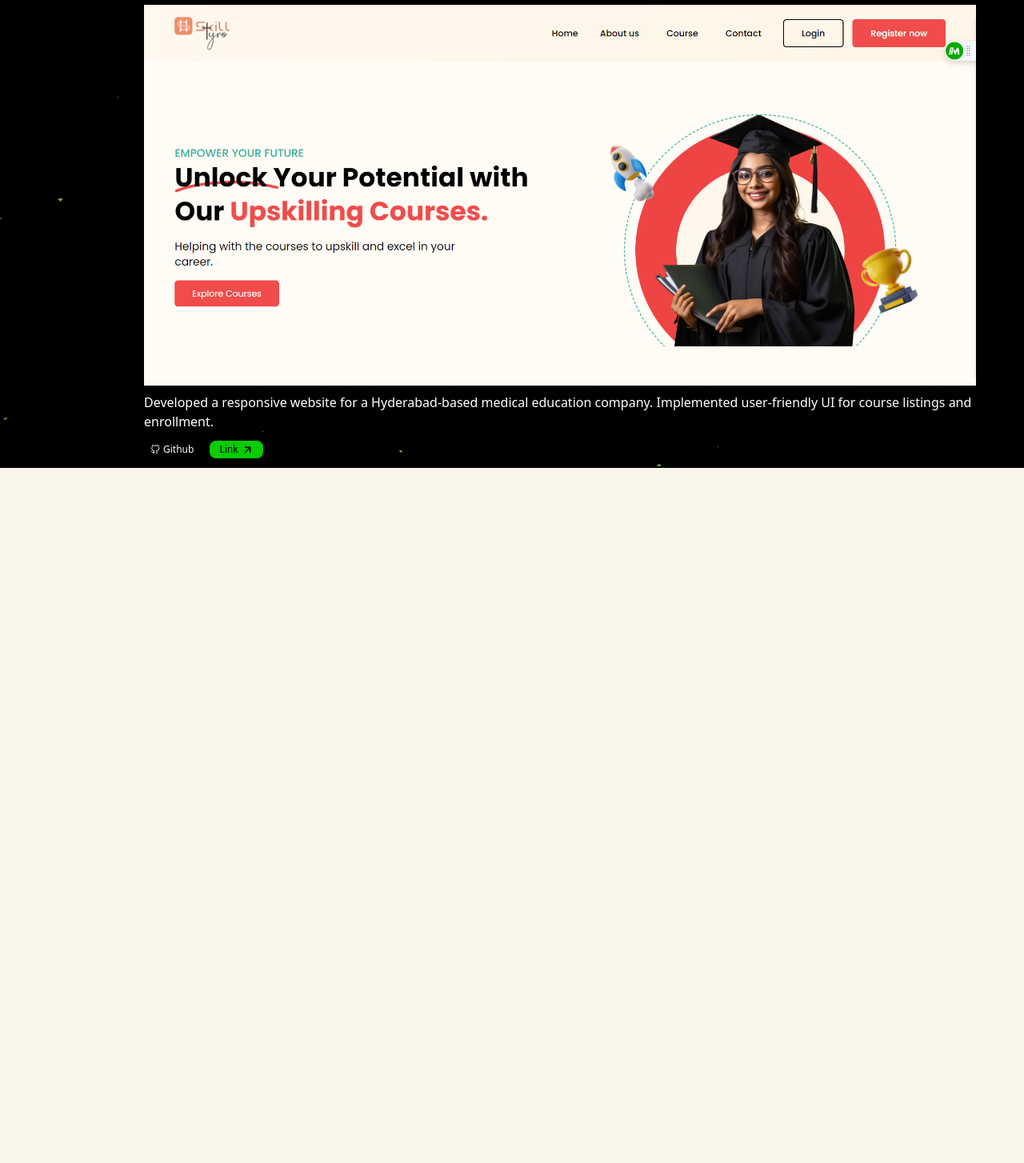
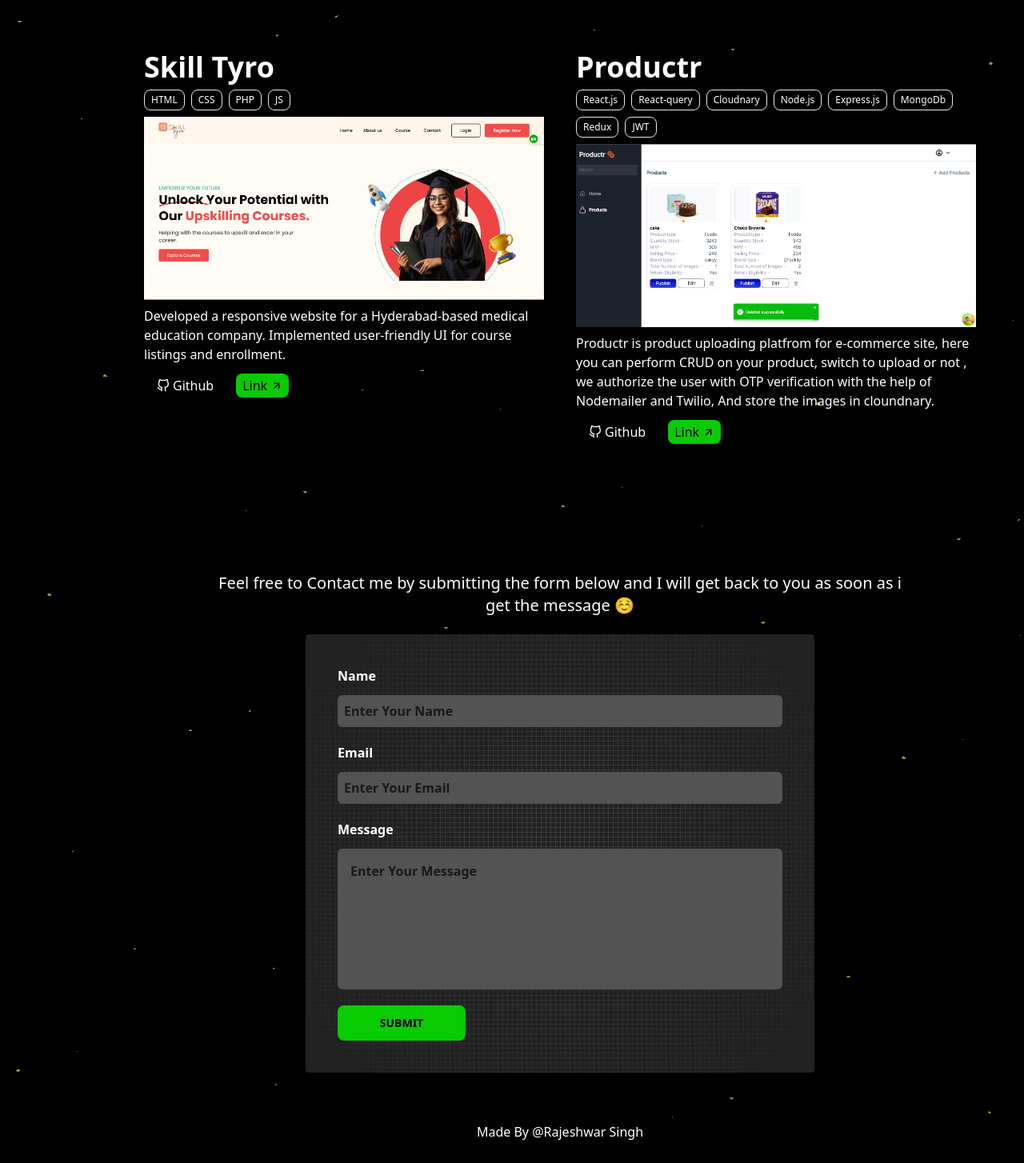
Before and after one commit to rsr11/my-portfolio, a React (Vite) app: page / in a window 1280 px wide. Shown: the part 796-2250 px from the top of the page at 80% size. Before the commit the page ends 1381 px from the top, so only its background shows below. Built offline with nearby package versions, Linux system fonts and the light colour scheme.

Commit message:
contact form added

```diff
--- a/package.json
+++ b/package.json
@@ -11,7 +11,7 @@
   },
   "dependencies": {
     "@formspree/react": "^2.5.1",
-    "framer-motion": "^10.17.9",
+    "motion": "^12.29.0",
     "react": "^18.2.0",
     "react-dom": "^18.2.0",
     "react-icons": "^5.5.0",
--- a/src/Contact.jsx
+++ b/src/Contact.jsx
@@ -2,18 +2,18 @@ import React from 'react'
 
 const Contact = () => (
     <section className='mt-40' id='contact' >
-        <h1 className='text-5xl text-center font-bold mb-16'>
-            <span className=' after:content-[""] relative after:w-16 after:h-2 after:-bottom-5 after:left-12 after:rounded-md after:absolute after:bg-violet-700 '>Contact</span>
-        </h1>
-        <p className='text-center text-xl lg:mx-24 text-slate-600'>Feel free to Contact me by submitting the form below and I will get back to you as soon as i get the message🙂</p>
-        <form action="https://formspree.io/f/xdoqojgw" method='POST' id='feedback' className='flex flex-col mt-20 lg:w-[50vw] mx-auto bgPatter border-2 border-black shadow-black bg-white p-10 rounded-md shadow-lg'>
+        {/* <h1 className='text-5xl text-center font-bold mb-16'> */}
+            {/* <span className=' after:content-[""] relative after:w-16 after:h-2 after:-bottom-5 after:left-12 after:rounded-md after:absolute after:bg-violet-700 '>Contact</span> */}
+        {/* </h1> */}
+        <p className='text-center text-lg sm:text-xl lg:mx-24 text-white'>Feel free to Contact me by submitting the form below and I will get back to you as soon as i get the message ☺️</p>
+        <form action="https://formspree.io/f/xdoqojgw" method='POST' id='feedback' className='flex text-white flex-col mt-5 pageBg6 lg:w-[50vw] mx-auto bgPatter border-2 border-black shadow-black bg-white p-10 rounded-md shadow-lg'>
             <label htmlFor="name"  className='mb-3 font-semibold'>Name</label>
-            <input type="text" autoComplete='off' required name='name' className='p-4 mb-5 bg-[#F9F5EB] placeholder:text-gray-600 placeholder:font-semibold ' placeholder='Enter Your Name' id='name'  />
+            <input type="text" autoComplete='off' required name='name' className='p-2 mb-5 rounded-md bg-[#535353] placeholder:text-[#191919] placeholder:font-semibold ' placeholder='Enter Your Name' id='name'  />
             <label htmlFor="email" className='mb-3 font-semibold'>Email</label>
-            <input type="email" autoComplete='off' required name="email" id="email" placeholder='Enter Your Email' className='placeholder:font-semibold bg-[#F9F5EB] p-4 mb-5 placeholder:text-gray-600' />
+            <input type="email" autoComplete='off' required name="email" id="email" placeholder='Enter Your Email' className='placeholder:font-semibold rounded-md bg-[#535353] placeholder:text-[#191919] p-2 mb-5' />
             <label htmlFor="message" className='mb-3 font-semibold'>Message</label>
-            <textarea name="message" autoComplete='false' required id="message" cols="30" rows="10" className='placeholder:font-semibold bg-[#F9F5EB] p-4 mb-5 resize-none placeholder:text-gray-600' placeholder='Enter Your Message' ></textarea>
-            <button type='submit' name='submit' className='py-4 w-40 px-10 text-lg font-semibold bg-violet-700 hover:bg-violet-600 rounded-lg mt-8 text-white' >SUBMIT</button>
+            <textarea name="message" autoComplete='false' required id="message" cols="30" rows="6" className='placeholder:font-semibold rounded-md bg-[#535353] placeholder:text-[#191919] p-4 mb-5 resize-none' placeholder='Enter Your Message' ></textarea>
+            <button type='submit' name='submit' className='py-3 text-sm w-40 px-0 font-semibold bg-[#08CB00] rounded-lg mt-0 text-black' >SUBMIT</button>
         </form>
 
 
--- /dev/null
+++ b/src/componets/Footer.jsx
@@ -0,0 +1,11 @@
+import React from 'react'
+
+const Footer = () => {
+  return (
+    <footer className='text-white text-center py-5 mt-10' >
+        <p>Made By @Rajeshwar Singh</p>
+    </footer>
+  )
+}
+
+export default Footer
--- a/src/componets/HeroSection.jsx
+++ b/src/componets/HeroSection.jsx
@@ -5,7 +5,7 @@ import { IoArrowUp } from 'react-icons/io5';
 import { FaFileDownload } from 'react-icons/fa';
 import BitmojiProfile from "../assets/bitmojiProfile.png"
 // import GreenWavy from "../assets/wavy-design.svg";
-import {motion} from "framer-motion";
+import {motion} from "motion/react";
 
 
 // #535353 - 4 grey
@@ -65,7 +65,7 @@ const HeroSection = () => {
   {/* Wave 1 */}
   <motion.path
     fill="#5af50a"
-    d="M0 384L113 407L225 375L338 454L450 421L563 422L675 342L788 375L900 373L900 601L0 601Z"
+    m="M0 384L113 407L225 375L338 454L450 421L563 422L675 342L788 375L900 373L900 601L0 601Z"
     animate={{
       d: [
         "M0 384L113 407L225 375L338 454L450 421L563 422L675 342L788 375L900 373L900 601L0 601Z",
@@ -83,7 +83,7 @@ const HeroSection = () => {
   {/* Wave 2 */}
   <motion.path
     fill="#1ed654"
-    d="M0 489L113 399L225 496L338 463L450 402L563 424L675 404L788 485L900 499L900 601L0 601Z"
+    m="M0 489L113 399L225 496L338 463L450 402L563 424L675 404L788 485L900 499L900 601L0 601Z"
     animate={{
       d: [
         "M0 489L113 399L225 496L338 463L450 402L563 424L675 404L788 485L900 499L900 601L0 601Z",
@@ -101,7 +101,7 @@ const HeroSection = () => {
   {/* Wave 3 */}
   <motion.path
     fill="#00b66d"
-    d="M0 472L113 482L225 526L338 474L450 459L563 459L675 515L788 453L900 520L900 601L0 601Z"
+    m="M0 472L113 482L225 526L338 474L450 459L563 459L675 515L788 453L900 520L900 601L0 601Z"
     animate={{
       d: [
         "M0 472L113 482L225 526L338 474L450 459L563 459L675 515L788 453L900 520L900 601L0 601Z",
--- a/src/componets/ProjectCard.jsx
+++ b/src/componets/ProjectCard.jsx
@@ -9,8 +9,8 @@ const ProjectCard = ({title,techStack, description,imgLink, gitLink, projectLink
          <section>
          </section>
          <section>
-           <h1 className="text-xl font-bold" >{title}</h1>
-           <p className="text-xs mt-2 flex gap-2" >
+           <h1 className="text-xl sm:text-4xl font-bold" >{title}</h1>
+           <p className="text-xs mt-2 flex flex-wrap gap-2" >
             {techStack?.map((value)=>{
               return <span key={value} className="py-1 border rounded-lg px-2" >{value}</span>
 
@@ -20,11 +20,11 @@ const ProjectCard = ({title,techStack, description,imgLink, gitLink, projectLink
            </p>
            <div className="overflow-hidden" >
             <img src={imgLink} className=" mt-2 w-full" alt="" />
+            <p className="mt-2" >{description}</p>
             </div>
-            <p className="mt-2" >{description}</p>
-           <div className="flex gap-5 mt-3 ml-2 text-xs" >
-            <button className="flex items-center gap-1" > <FiGithub/> Github</button>
-            <button className="flex items-center bg-[#08CB00] gap-1 text-black py-[3px] px-3 rounded-lg" >Link <IoArrowUp size={15} className="rotate-45" /> </button>
+           <div className="flex gap-5 mt-3 ml-2 text-" >
+            <button className="flex items-center py-[3px] px-2 gap-1" > <FiGithub/> Github</button>
+            <button className="flex items-center bg-[#08CB00] gap-1 text-black py-[3px] px-2 rounded-lg" >Link <IoArrowUp size={15} className="rotate-45" /> </button>
            </div>
          </section>
        </section>
--- a/src/componets/Projects.jsx
+++ b/src/componets/Projects.jsx
@@ -1,13 +1,16 @@
 // import React from 'react'
 import SkillTyroImg from "../assets/SkillTyro_thumnail.png";
 import ProjectCard from "./ProjectCard"
+import productrImg from "../assets/productrImg.png";
 
 // import name from "../"
 
 const Projects = () => {
   return (
     <section className='text-white' >
-       <h1 className='text-center mt-10 text-2xl' >Here Are Some Of My Projects</h1>
+       <h1 className='text-center mt-10 text-2xl sm:text-4xl sm:mt-20 sm:font-semibold' >Here Are Some Of My Projects</h1>
+
+       <section className="sm:grid sm:grid-cols-2 sm:mt-20" >
        <ProjectCard
         title="Skill Tyro"
         imgLink={SkillTyroImg}
@@ -16,7 +19,13 @@ const Projects = () => {
         gitLink={"fsdd"}
         projectLink={"fsdfs"} />
 
+        <ProjectCard
+          title={"Productr"}
+          imgLink={productrImg}
+          techStack={[`React.js`,`React-query`,`Cloudnary`,`Node.js`,`Express.js`,`MongoDb`,`Redux`,`JWT`]}
+          description={"Productr is product uploading platfrom for e-commerce site, here you can perform CRUD on your product, switch to upload or not , we authorize the user with OTP verification with the help of Nodemailer and Twilio, And store the images in cloundnary."} />
 
+        </section>
 
 
 
--- a/src/layouts/HomeLayout.jsx
+++ b/src/layouts/HomeLayout.jsx
@@ -3,6 +3,8 @@ import HeroSection from '../componets/HeroSection'
 import { MdDarkMode } from 'react-icons/md'
 import { FaSun } from 'react-icons/fa'
 import { Outlet } from 'react-router-dom'
+import Footer from '../componets/Footer'
+import Contact from '../Contact'
 // import { AiFillHome } from 'react-icons/ai'
 
 const HomeLayout = () => {
@@ -25,6 +27,8 @@ const HomeLayout = () => {
        </nav>
 
        <Outlet/>
+       <Contact/>
+       <Footer/>
     </main>
   )
 }
```
Also changed, not shown: src/assets/ProductrImg.png (added), 1 other file (tests, documents, lock files or other folders).
